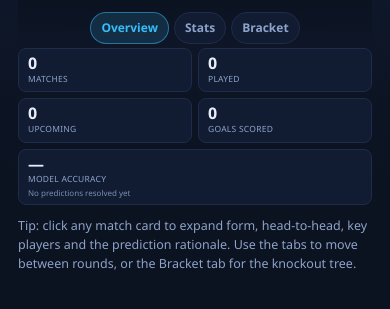
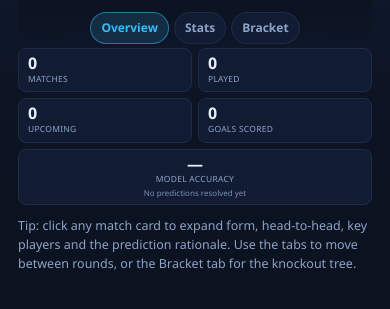
Before and after one commit to dovahkeen79/worldcup-2026-dashboard, a Flask app: page / in a window 390 px wide. Shown: the part 171-480 px from the top of the page. Run offline with Flask 3, Linux system fonts and the light colour scheme; data that the repository does not hold is empty.

Commit message:
Mobile: centre the full-width Model Accuracy tile text
Co-Authored-By: Claude Opus 4.8 (1M context) <noreply@anthropic.com>

```diff
--- a/templates/dashboard.html
+++ b/templates/dashboard.html
@@ -163,7 +163,7 @@
     .stat .n{font-size:16px;line-height:1.1;}
     .stat .l{font-size:8.5px;letter-spacing:.03em;}
     .stat .sub{font-size:8px;margin-top:2px;line-height:1.2;}
-    .stat.acc{grid-column:1 / -1;}}   /* accuracy tile fills the last-row gap */
+    .stat.acc{grid-column:1 / -1;text-align:center;}}   /* full-width, centred */
 </style>
 </head>
 <body>
```
